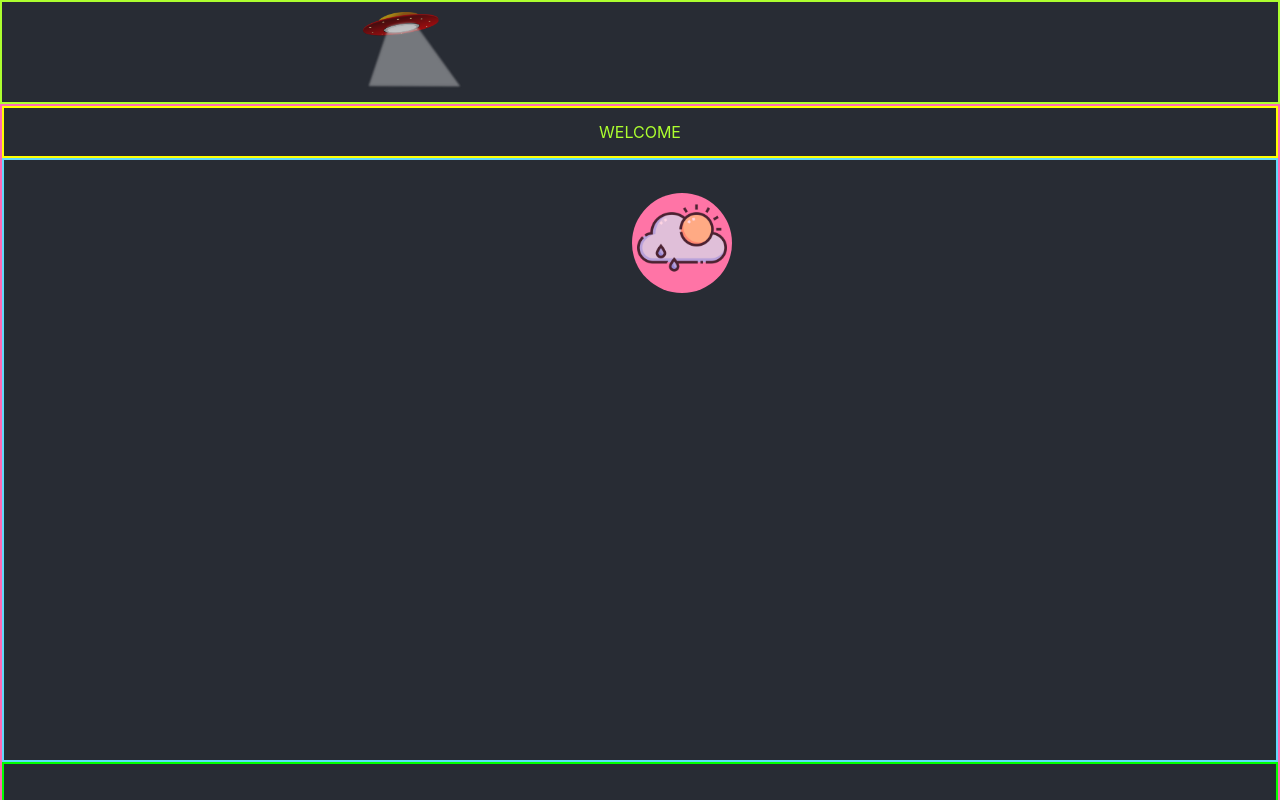
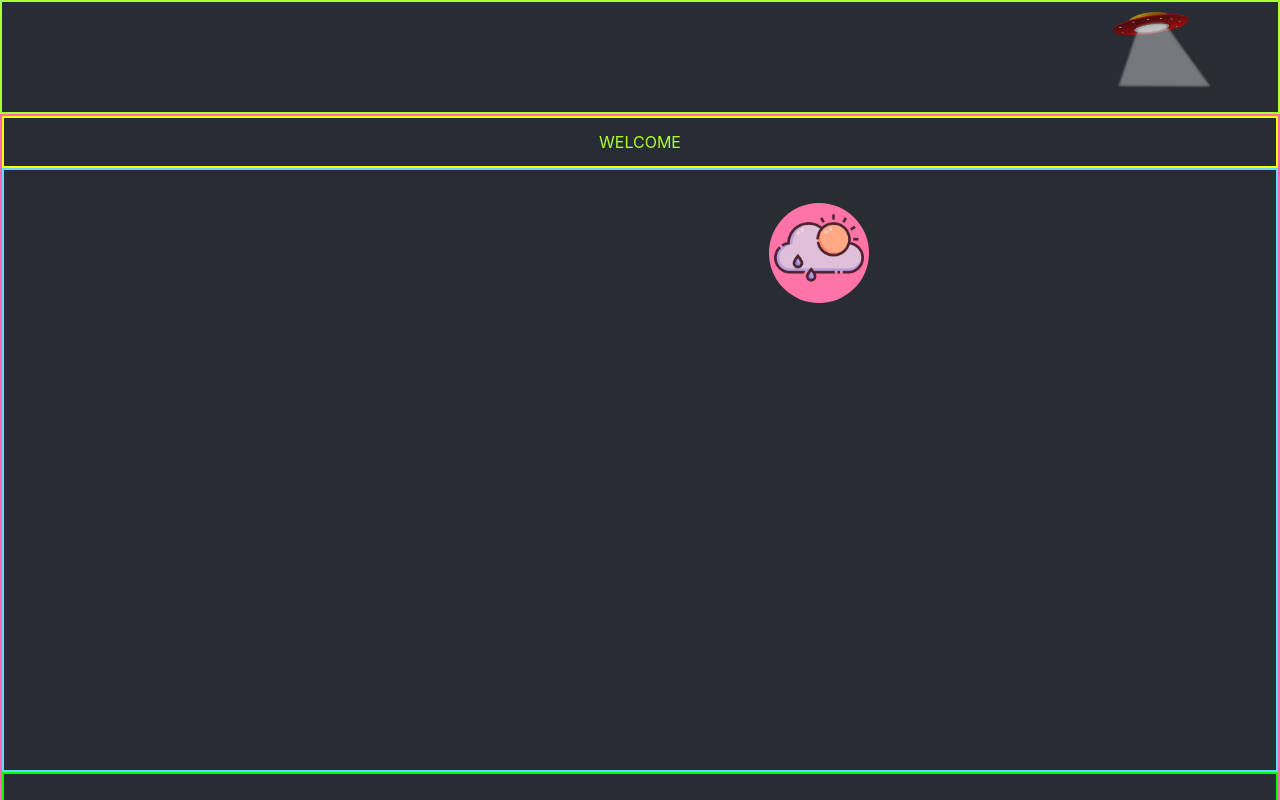
Before and after one commit to DanielYankiver/react-concepts, a React (Create React App) app: page / in a window 1280 px wide. Shown: the top 800 px of the page. Built offline with nearby package versions, Linux system fonts and the light colour scheme.

Commit message:
organized anomation into components

```diff
--- a/src/App.css
+++ b/src/App.css
@@ -4,64 +4,6 @@
 
 /**** HEADER ****/
 
-.App-logo {
-  height: 80px;
-  pointer-events: none;
-  margin-bottom: 8px;
-  margin-top: 8px;
-}
-
-@media (prefers-reduced-motion: no-preference) {
-  .App-logo {
-    animation: App-logo-spin infinite 20s linear;
-  }
-}
-
-.App-header {
-  background-color: #282c34;
-  height: 5%;
-  border: 2px solid greenyellow;
-  padding-right: 100px;
-}
-
-/* .App-link {
-  color: #61dafb;
-} */
-/*
-@keyframes App-logo-spin {
-  from {
-    transform: rotate(0deg);
-  }
-  to {
-    transform: rotate(360deg);
-  }
-} */
-
-
-@keyframes animate-2 {
-  0%   {left:0%;}
-  50%  {left:100%;}
-  100% {left:0%;}
-}
-
-.ufo-png {
-  width: 100%;
-  opacity: 70%;
-  margin-top: 10px;
-}
-
-.animation-2 {
-  width: 100px;
-  height: 100px;
-  border-radius: 50px;
-  position: relative;
-  animation: animate-2 5s 9 alternate ease-in-out;
-  /* animation-name: animate-1;
-  animation-duration: 4s;
-  animation-iteration-count: infinite;
-  animation-direction: alternate;
-  animation-timing-function: ease-in-out; */
-}
 
 
 /**** BODY ****/
@@ -81,62 +23,7 @@
   border: 2px solid #FFFF00;
 }
 
-.animation-1-container {
-  border: 2px solid #61dafb;
-  height: 600px;
-  color: aliceblue;
-  text-align: center;
-  padding-right: 100px;
-}
 
-.animation-1-title {
-  width: 100%;
-  margin: 20px;
-}
-
-/* .animation-1-ideas {
-  width: 100%;
-  height: 10px;
-  display: flex;
-  justify-content: center;
-  flex-direction: column;
-  margin-top: 2%;
-  margin-bottom: 15%;
-} */
-
-@keyframes animate-1 {
-  0%   {background-color:greenyellow; left:0%; }
-  25%  {background-color:hotpink; left:50%; }
-  50%  {background-color:#FFFF00; left:100%; }
-  75%  {background-color:#61dafb; left:50%; }
-  100% {background-color:greenyellow; left:0%; }
-}
-
-.animation-1-center {
-  /* display: flex; */
-  /* justify-content: center; */
-  margin: 33px;
-}
-
-.animation-1 {
-  width: 100px;
-  height: 100px;
-  border-radius: 50px;
-  position: relative;
-  background-color: greenyellow;
-  animation: animate-1 20s 9 alternate ease-in-out;
-  /* animation-name: animate-1;
-  animation-duration: 4s;
-  animation-iteration-count: infinite;
-  animation-direction: alternate;
-  animation-timing-function: ease-in-out; */
-}
-
-
-.weather-png {
-  width: 90%;
-  opacity: 70%;
-}
 
 
 
--- a/src/App.js
+++ b/src/App.js
@@ -1,44 +1,21 @@
 import logo from './logo.svg';
 import './App.css';
-import weather from './weather.png'
-import ufo from './ufo.png'
+import './components/Header/header.css'
+import UFO from './components/UFO/UfoAnim'
+import Weather from './components/Weather/WeatherAnim'
 
 function App() {
   return (
     <div className="App">
       <header className="App-header">
-        {/* <img src="https://imagedelivery.net/nADYkEXSJPd0UjYrv7RXLw/73a53668-b492-41a1-6180-358d39776000/public" className="App-logo" alt="logo" /> */}
-        {/* <p>
-          Edit <code>src/App.js</code> and save to reload.
-        </p>
-        <a className="App-link" href="https://reactjs.org" target="_blank" rel="noopener noreferrer">
-          Learn React
-        </a> */}
-         <div className='animation-2-center'>
-            <div className='animation-2'>
-              <img className='ufo-png' src={ufo} />
-            </div>
-          </div>
+        <UFO />
       </header>
       <div className='main-page'>
         <div className='main-page-title'>
           WELCOME
         </div>
-        <div className='animation-1-container'>
-          {/* <div className='animation-1-title'>ANIMATION I</div> */}
-
-          {/* <div className='animation-1-ideas'>
-            <div>Elevator doors...</div>
-            <div>Garage door....</div>
-            <div>Space Ship door...</div>
-            <div>Rumble door..</div>
-          </div> */}
-          <div className='animation-1-center'>
-            <div className='animation-1'>
-              <img className='weather-png' src={weather} />
-            </div>
-          </div>
-
+        <div className='weather-animation-container'>
+          <Weather />
         </div>
         <div className='video-rocketeer-container'>
           Animate the border of this embed:
--- /dev/null
+++ b/src/components/Header/header.css
@@ -0,0 +1,7 @@
+
+.App-header {
+  background-color: #282c34;
+  height: 5%;
+  border: 2px solid greenyellow;
+  padding-right: 100px;
+}
--- /dev/null
+++ b/src/components/UFO/UfoAnim.js
@@ -0,0 +1,15 @@
+import ufoImage from '../../images/ufo.png'
+import '../UFO/ufo.css'
+
+export default function ufoAnim () {
+
+  return (
+    <div className='ufo'>
+      <div className='ufo-animation-center'>
+        <div className='ufo-animation'>
+          <img className='ufo-png' src={ufoImage} />
+        </div>
+      </div>
+    </div>
+  )
+}
--- /dev/null
+++ b/src/components/UFO/ufo.css
@@ -0,0 +1,34 @@
+.ufo {
+
+}
+
+@keyframes animate-ufo {
+  0%   {left: 50%;}
+  25%  {left: 100%;}
+  50%  {left: 0%;}
+  75%  {left: 100%}
+  100% {left: 50%;}
+}
+
+.ufo-png {
+  display: flex;
+  justify-content: center;
+  width: 100%;
+  opacity: 70%;
+  margin-top: 10px;
+}
+
+@media (prefers-reduced-motion: no-preference) {
+  .ufo-animation {
+    width: 100px;
+    height: 100px;
+    border-radius: 50px;
+    position: relative;
+    animation: animate-ufo 5s 2 alternate ease-in-out;
+    /* animation-name: animate-1;
+    animation-duration: 4s;
+    animation-iteration-count: infinite;
+    animation-direction: alternate;
+    animation-timing-function: ease-in-out; */
+  }
+}
--- /dev/null
+++ b/src/components/Weather/WeatherAnim.js
@@ -0,0 +1,13 @@
+import weatherImage from '../../images/weather.png'
+import '../Weather/weather.css'
+
+export default function weatherAnim () {
+
+  return (
+    <div className='weather-animation-center'>
+      <div className='weather-animation'>
+        <img className='weather-png' src={weatherImage} />
+      </div>
+    </div>
+  )
+}
--- /dev/null
+++ b/src/components/Weather/weather.css
@@ -0,0 +1,56 @@
+.weather-animation-container {
+  border: 2px solid #61dafb;
+  height: 600px;
+  color: aliceblue;
+  text-align: center;
+  padding-right: 100px;
+}
+
+.weather-animation-title {
+  width: 100%;
+  margin: 20px;
+}
+
+/* .weather-animation-ideas {
+  width: 100%;
+  height: 10px;
+  display: flex;
+  justify-content: center;
+  flex-direction: column;
+  margin-top: 2%;
+  margin-bottom: 15%;
+} */
+
+@keyframes animate-1 {
+  0%   {background-color:greenyellow; left:0%; }
+  25%  {background-color:hotpink }
+  50%  {background-color:#FFFF00; left:100%; }
+  75%  {background-color:#61dafb }
+  100% {background-color:greenyellow; left:0%; }
+}
+
+.weather-animation-center {
+  /* display: flex; */
+  /* justify-content: center; */
+  margin: 33px;
+}
+
+.weather-animation{
+  width: 100px;
+  height: 100px;
+  border-radius: 50px;
+  position: relative;
+  background-color: greenyellow;
+  animation: animate-1 20s 9 alternate ease-in-out;
+  /* animation-name: animate-1;
+  animation-duration: 4s;
+  animation-iteration-count: infinite;
+  animation-direction: alternate;
+  animation-timing-function: ease-in-out; */
+}
+
+
+.weather-png {
+  width: 90%;
+  opacity: 70%;
+}
```
Also changed, not shown: src/components/BaldRotate.js (added, +33 -0 lines), src/images/ufo.png (renamed from src/ufo.png), src/images/weather.png (renamed from src/weather.png).
